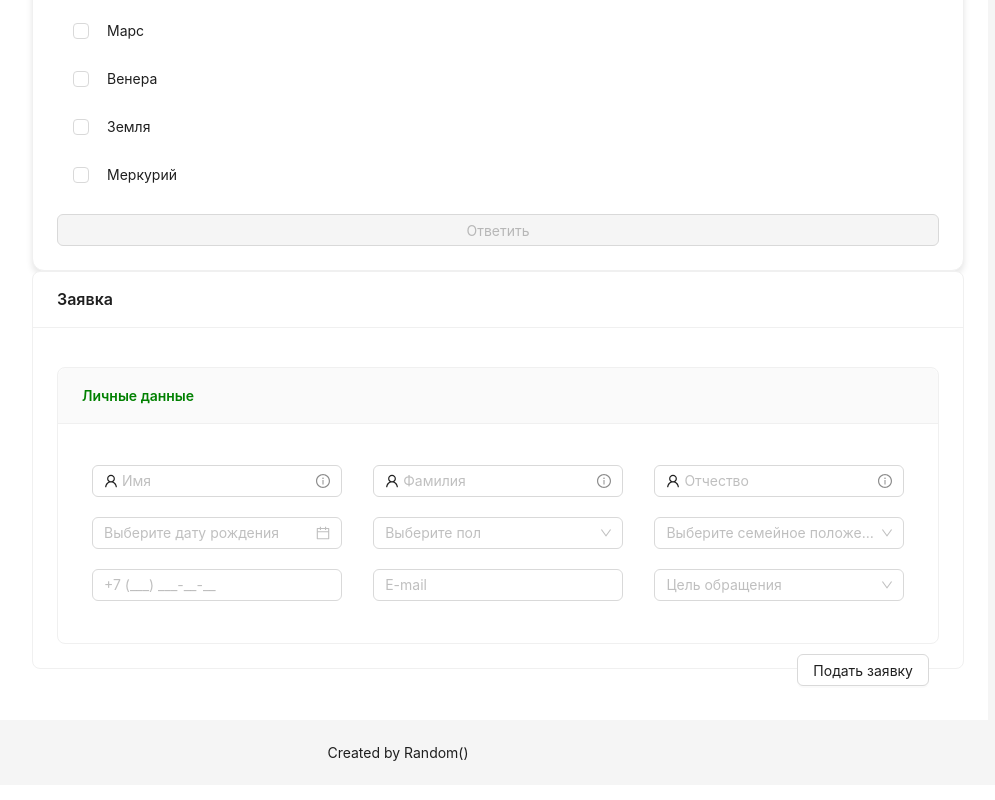
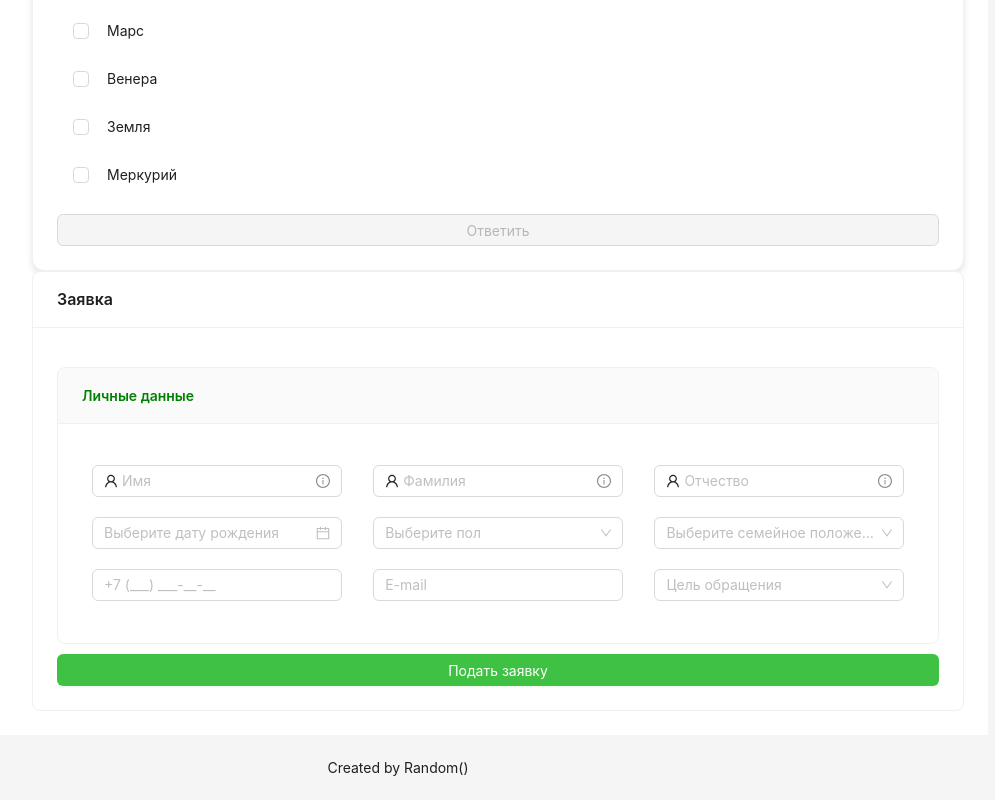
Before and after one commit to S1lveRain/center-invst-hack-front, a React (Create React App) app: page / in a window 1280 px wide. Shown: the part 958-1758 px from the top of the page, without its empty margins (242-1237 px from the left). Built offline with nearby package versions, Linux system fonts and the light colour scheme.

Commit message:
Wna2re flex

```diff
--- a/src/pages/ApplicationForm/ApplicationForm.tsx
+++ b/src/pages/ApplicationForm/ApplicationForm.tsx
@@ -168,7 +168,7 @@ export const ApplicationForm: React.FC = () => {
                         </Select>
                     </div>
                 </Card>
-                <Button style={{margin: '10px', float: "right"}}>Подать заявку</Button>
+                <Button style={{width: '100%', marginTop: '10px'}} type={'primary'}>Подать заявку</Button>
             </Card>
         </div>
     );
```
